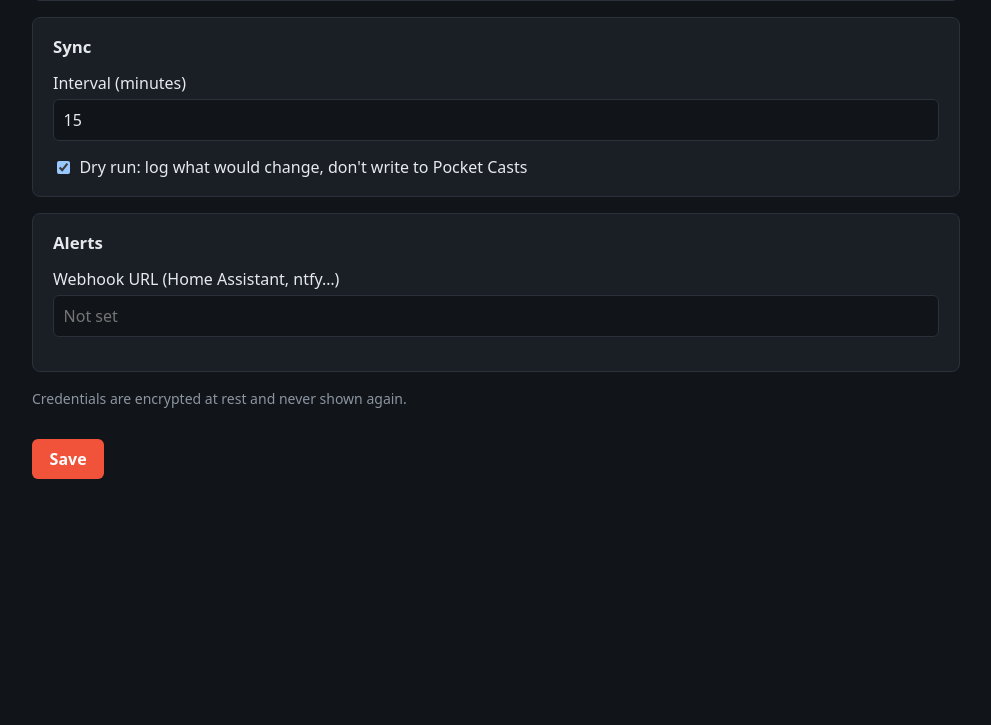
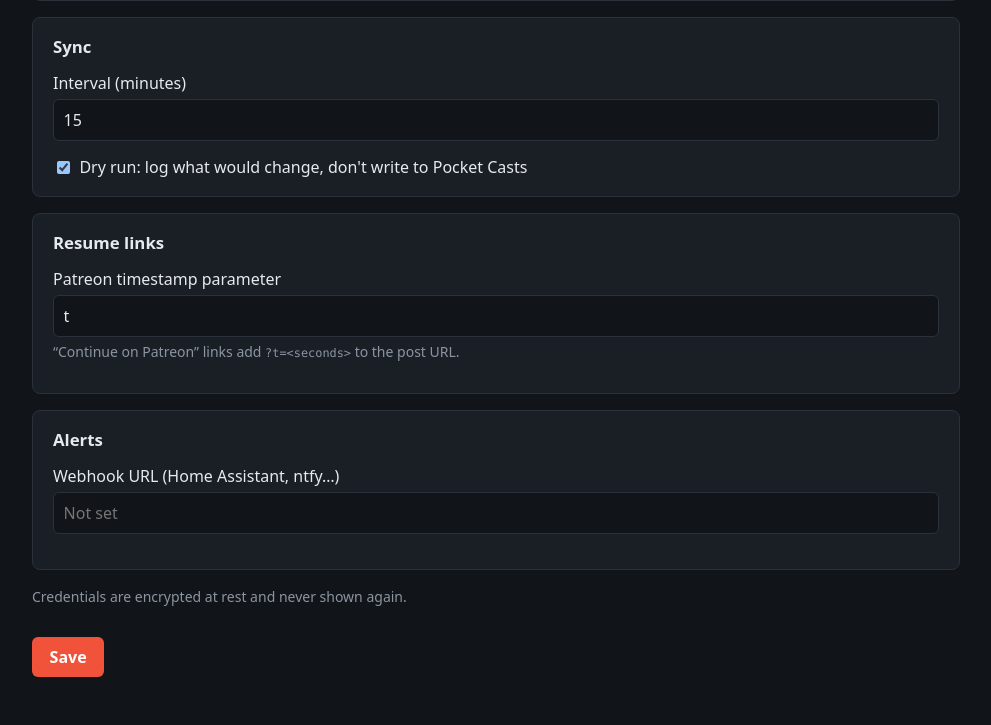
Before and after one commit to marctew/PodBridge, a Flask app: page /settings in a window 1280 px wide. Shown: the part 653-1378 px from the top of the page, without its empty margins (144-1135 px from the left). Before the commit the page ends 1132 px from the top, so only its background shows below. Run offline with Flask 3, Linux system fonts and the light colour scheme; the visitor is signed in with stand-in values (Sample User, id 1); data that the repository does not hold is empty; parts of the project's set-up code (start-up, migrations or seed data) failed here and were passed over.

Commit message:
Phase 4a: resume links back to Patreon, Continue watching, /go redirects with fresh Pocket Casts state
Co-Authored-By: Claude Opus 5.5 <noreply@anthropic.com>

```diff
--- /dev/null
+++ b/podbridge/resume.py
@@ -0,0 +1,61 @@
+"""Resume links: the reverse direction without writing to Patreon (spec section 9a).
+
+The resume position is the further of the Patreon and Pocket Casts positions,
+unless either side says played. The link is the Patreon post URL with the
+timestamp parameter set to whole seconds.
+"""
+
+from __future__ import annotations
+
+import math
+import re
+from dataclasses import dataclass
+from datetime import datetime
+from urllib.parse import parse_qsl, urlencode, urlsplit, urlunsplit
+
+from .rules import PC_PLAYED, interpret_patreon
+
+DEFAULT_TIMESTAMP_PARAM = "t"
+TIMESTAMP_PARAM_PATTERN = re.compile(r"^[A-Za-z_][A-Za-z0-9_-]{0,20}$")
+
+
+@dataclass(frozen=True)
+class Resume:
+    position_secs: float
+    source: str  # "patreon" | "pocketcasts" | "start"
+
+
+def resume_position(patreon_position: float | None, patreon_is_watched: bool, duration_secs: float | None,
+                    pocketcasts_status: int | None, pocketcasts_position: float | None) -> Resume | None:
+    """None when either side says played."""
+    patreon = interpret_patreon(patreon_position, patreon_is_watched, duration_secs)
+    if patreon.played or pocketcasts_status == PC_PLAYED:
+        return None
+    p = patreon.position_secs or 0.0
+    pc = pocketcasts_position or 0.0
+    if p <= 0 and pc <= 0:
+        return Resume(0.0, "start")
+    return Resume(pc, "pocketcasts") if pc > p else Resume(p, "patreon")
+
+
+def build_resume_url(post_url: str, position_secs: float, param: str = DEFAULT_TIMESTAMP_PARAM) -> str:
+    parts = urlsplit(post_url)
+    query = [(k, v) for k, v in parse_qsl(parts.query, keep_blank_values=True) if k != param]
+    secs = math.floor(position_secs)
+    if secs > 0:
+        query.append((param, str(secs)))
+    return urlunsplit(parts._replace(query=urlencode(query)))
+
+
+def parse_time(value: str | None) -> datetime | None:
+    if not value:
+        return None
+    try:
+        return datetime.fromisoformat(value.replace("Z", "+00:00"))
+    except ValueError:
+        return None
+
+
+def last_touched(patreon_updated_at: str | None, pocketcasts_changed_at: str | None) -> datetime | None:
+    times = [t for t in (parse_time(patreon_updated_at), parse_time(pocketcasts_changed_at)) if t]
+    return max(times) if times else None
--- a/podbridge/settings_store.py
+++ b/podbridge/settings_store.py
@@ -22,6 +22,7 @@ SECRET_KEYS = frozenset({
 DEFAULTS = {
     "sync_interval_minutes": "15",
     "dry_run": "1",
+    "patreon_timestamp_param": "t",
 }
 
 MIN_INTERVAL_MINUTES = 5
--- a/podbridge/static/style.css
+++ b/podbridge/static/style.css
@@ -125,3 +125,10 @@ tr.current td { background: rgba(63, 185, 80, .08); }
 .ev-no_match { color: var(--warn); }
 @media (max-width: 560px) { .events li { grid-template-columns: 1fr; } .events li .muted { grid-column: 1; } }
 .card form .muted { margin-left: .6rem; }
+
+.card.wide { grid-column: 1 / -1; order: 10; }
+.watching { list-style: none; margin: 0 0 .75rem; padding: 0; display: grid; gap: .45rem; }
+.watching li { display: flex; flex-wrap: wrap; gap: .2rem .8rem; align-items: baseline; }
+.watching a { color: var(--text); font-weight: 500; }
+td a.resume { display: block; margin-top: .15rem; font-size: .8rem; color: var(--accent); }
+code { font-family: ui-monospace, Consolas, monospace; font-size: .85em; }
--- a/podbridge/templates/settings.html
+++ b/podbridge/templates/settings.html
@@ -50,6 +50,16 @@
   </section>
 
   <section class="card">
+    <h2>Resume links</h2>
+    <div class="field">
+      <label for="patreon_timestamp_param">Patreon timestamp parameter</label>
+      <input id="patreon_timestamp_param" name="patreon_timestamp_param" type="text" value="{{ timestamp_param }}"
+             autocomplete="off" spellcheck="false">
+      <div class="field-meta"><span class="muted">“Continue on Patreon” links add <code>?{{ timestamp_param }}=&lt;seconds&gt;</code> to the post URL.</span></div>
+    </div>
+  </section>
+
+  <section class="card">
     <h2>Alerts</h2>
     {{ secret_field("alert_webhook_url", "Webhook URL (Home Assistant, ntfy…)", type="url",
                     hint=("Currently posts to " ~ webhook_host) if webhook_host else None) }}
--- a/podbridge/views.py
+++ b/podbridge/views.py
@@ -2,6 +2,7 @@
 
 from __future__ import annotations
 
+import logging
 from datetime import datetime
 from urllib.parse import urlparse
 
@@ -13,16 +14,19 @@ from .db import get_db, utcnow
 from .discovery import check_patreon_session, discover_all
 from .http import TransportError
 from .linking import (
-    MatchError, allow_auto_match, check_pocketcasts_login, link_source, refresh_all, set_manual_match, unlink,
+    MatchError, allow_auto_match, apply_pocketcasts_state, check_pocketcasts_login, link_source, refresh_all,
+    set_manual_match, unlink,
 )
 from .patreon import PatreonBlocked, PatreonError, PatreonSessionExpired
 from .pocketcasts import PocketCastsAuthError, PocketCastsBlocked, PocketCastsError
+from .resume import TIMESTAMP_PARAM_PATTERN, build_resume_url, last_touched, resume_position
 from .scheduler import next_run_at, restart_countdown, run_sync_now, scheduler_running
 from .sync import SyncBusy
 from .services import NotConfigured, patreon_client, pocketcasts_client, pocketcasts_configured, pocketcasts_tokens
 from .settings_store import MAX_INTERVAL_MINUTES, MIN_INTERVAL_MINUTES, SettingsStore, get_store
 
 bp = Blueprint("main", __name__)
+log = logging.getLogger(__name__)
 
 # Write-only secret fields on the Settings page, and the service whose
 # verification status resets when they change.
@@ -93,6 +97,91 @@ def pocketcasts_failure(store: SettingsStore, exc: Exception) -> str:
     return f"Pocket Casts problem: {exc}"
 
 
+# --- resume links ---
+
+EPISODE_QUERY = (
+    "SELECT e.*, s.pocketcasts_podcast_uuid, s.enabled AS source_enabled, "
+    "p.patreon_position_secs, p.patreon_is_watched, p.patreon_watch_state, p.patreon_updated_at, "
+    "p.pocketcasts_position_secs, p.pocketcasts_status, p.pocketcasts_changed_at, p.last_synced_at "
+    "FROM episodes e JOIN sources s ON s.id = e.source_id LEFT JOIN progress p ON p.episode_id = e.id"
+)
+
+
+def annotate(row, param: str) -> dict:
+    """Row -> dict with resume position, Continue-on-Patreon URL and last-touched time."""
+    ep = dict(row)
+    ep["resume"] = resume_position(ep["patreon_position_secs"], bool(ep["patreon_is_watched"]),
+                                   ep["duration_secs"], ep["pocketcasts_status"], ep["pocketcasts_position_secs"])
+    ep["resume_url"] = (build_resume_url(ep["patreon_url"], ep["resume"].position_secs, param)
+                        if ep["resume"] and ep["patreon_url"] else None)
+    ep["touched"] = last_touched(ep["patreon_updated_at"], ep["pocketcasts_changed_at"])
+    return ep
+
+
+def continue_watching(limit: int | None = 5) -> list[dict]:
+    param = get_store().get("patreon_timestamp_param")
+    rows = get_db().execute(EPISODE_QUERY + " WHERE s.enabled = 1").fetchall()
+    eps = [annotate(r, param) for r in rows]
+    eps = [e for e in eps if e["resume"] and e["resume"].position_secs > 0 and e["resume_url"]]
+    eps.sort(key=lambda e: e["touched"].timestamp() if e["touched"] else 0, reverse=True)
+    return eps[:limit] if limit else eps
+
+
+def refresh_pocketcasts_states(episode_id: int | None = None) -> None:
+    """Fresh Pocket Casts state at click time (spec 9a). Failures fall back to the cached state."""
+    store = get_store()
+    if not pocketcasts_configured(store):
+        return
+    db = get_db()
+    try:
+        client = pocketcasts_client(store)
+        if episode_id is not None:
+            row = db.execute(EPISODE_QUERY + " WHERE e.id = ?", (episode_id,)).fetchone()
+            if row is None or not (row["pocketcasts_episode_uuid"] and row["pocketcasts_podcast_uuid"]):
+                return
+            state = client.get_episode_state(row["pocketcasts_episode_uuid"], row["pocketcasts_podcast_uuid"])
+            if state:
+                with db:
+                    apply_pocketcasts_state(db, episode_id, state.status, state.played_up_to)
+            return
+        sources = db.execute("SELECT id, pocketcasts_podcast_uuid FROM sources WHERE enabled = 1 "
+                             "AND pocketcasts_podcast_uuid IS NOT NULL").fetchall()
+        for source in sources:
+            states = client.episode_states(source["pocketcasts_podcast_uuid"])
+            matched = db.execute("SELECT id, pocketcasts_episode_uuid FROM episodes WHERE source_id = ? "
+                                 "AND pocketcasts_episode_uuid IS NOT NULL", (source["id"],)).fetchall()
+            with db:
+                for ep in matched:
+                    state = states.get(ep["pocketcasts_episode_uuid"])
+                    apply_pocketcasts_state(db, ep["id"], state.status if state else 1,
+                                            state.played_up_to if state else 0.0)
+    except POCKETCASTS_FAILURES as exc:
+        log.warning("Fresh Pocket Casts state unavailable, using cached: %s", type(exc).__name__)
+
+
+@bp.get("/go/latest")
+def go_latest():
+    refresh_pocketcasts_states()
+    eps = continue_watching(limit=1)
+    if not eps:
+        flash("Nothing in progress to continue.", "warn")
+        return redirect(url_for("main.dashboard"))
+    return redirect(eps[0]["resume_url"], code=302)
+
+
+@bp.get("/go/<int:episode_id>")
+def go_episode(episode_id: int):
+    refresh_pocketcasts_states(episode_id)
+    row = get_db().execute(EPISODE_QUERY + " WHERE e.id = ?", (episode_id,)).fetchone()
+    if row is None:
+        abort(404)
+    ep = annotate(row, get_store().get("patreon_timestamp_param"))
+    if not ep["patreon_url"]:
+        flash("This episode has no Patreon link.", "error")
+        return redirect(url_for("main.episodes"))
+    return redirect(ep["resume_url"] or ep["patreon_url"], code=302)
+
+
 # --- dashboard and settings ---
 
 @bp.get("/")
@@ -118,6 +207,7 @@ def dashboard():
         counts=counts,
         next_run=next_run_at(),
         scheduler_on=scheduler_running(),
+        watching=continue_watching(),
     )
 
 
@@ -190,6 +280,7 @@ def settings():
         pocketcasts=connection_status(store, "pocketcasts"),
         interval=store.get_int("sync_interval_minutes"),
         dry_run=store.get_bool("dry_run"),
+        timestamp_param=store.get("patreon_timestamp_param"),
         min_interval=MIN_INTERVAL_MINUTES,
         max_interval=MAX_INTERVAL_MINUTES,
     )
@@ -237,6 +328,13 @@ def save_settings(store: SettingsStore, form) -> list[str]:
         )
 
     store.set("dry_run", "1" if form.get("dry_run") else "0")
+
+    param = form.get("patreon_timestamp_param", "").strip()
+    if param:
+        if TIMESTAMP_PARAM_PATTERN.match(param):
+            store.set("patreon_timestamp_param", param)
+        else:
+            errors.append("Timestamp parameter must be a short name like t or start.")
     return errors
 
 
@@ -277,15 +375,11 @@ def episodes():
     where = EPISODE_FILTERS.get(current, EPISODE_FILTERS["all"])
     db = get_db()
     sources = db.execute("SELECT * FROM sources ORDER BY id").fetchall()
-    rows = db.execute(
-        "SELECT e.*, p.patreon_position_secs, p.patreon_is_watched, p.patreon_watch_state, "
-        "p.patreon_updated_at, p.pocketcasts_position_secs, p.pocketcasts_status, p.last_synced_at "
-        f"FROM episodes e LEFT JOIN progress p ON p.episode_id = e.id WHERE {where} "
-        "ORDER BY e.published_at DESC"
-    ).fetchall()
+    rows = db.execute(f"{EPISODE_QUERY} WHERE {where} ORDER BY e.published_at DESC").fetchall()
+    param = get_store().get("patreon_timestamp_param")
     by_source: dict[int, list] = {s["id"]: [] for s in sources}
     for row in rows:
-        by_source.setdefault(row["source_id"], []).append(row)
+        by_source.setdefault(row["source_id"], []).append(annotate(row, param))
     return render_template("episodes.html", sources=sources, by_source=by_source,
                            filters=list(EPISODE_FILTERS), current=current)
 
```
Also changed, not shown: podbridge/linking.py (+8 -0 lines), podbridge/templates/dashboard.html (+21 -0 lines), podbridge/templates/episodes.html (+7 -1 lines), tests/test_resume.py (added, +103 -0 lines), podbridge/migrations/0003_resume.sql (added).
